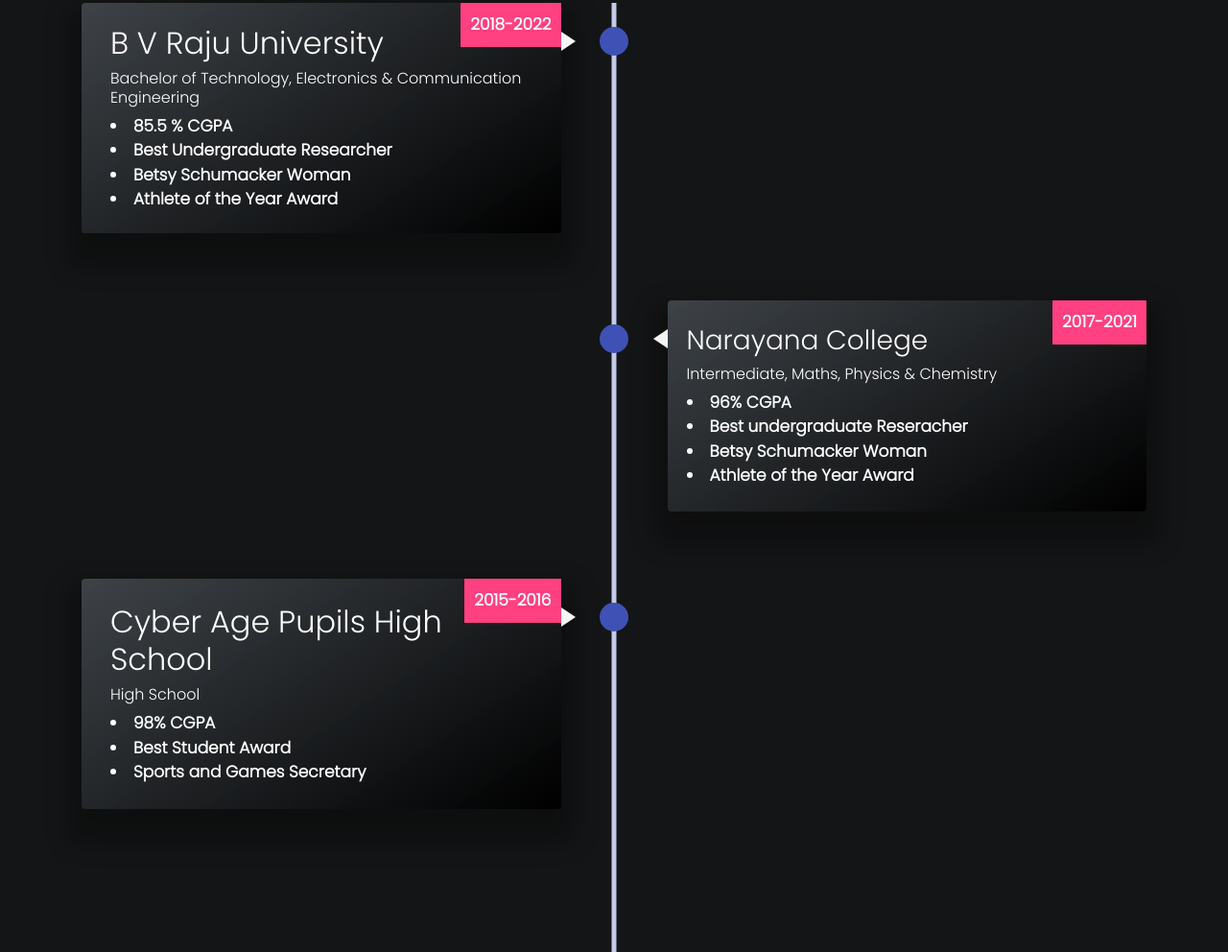
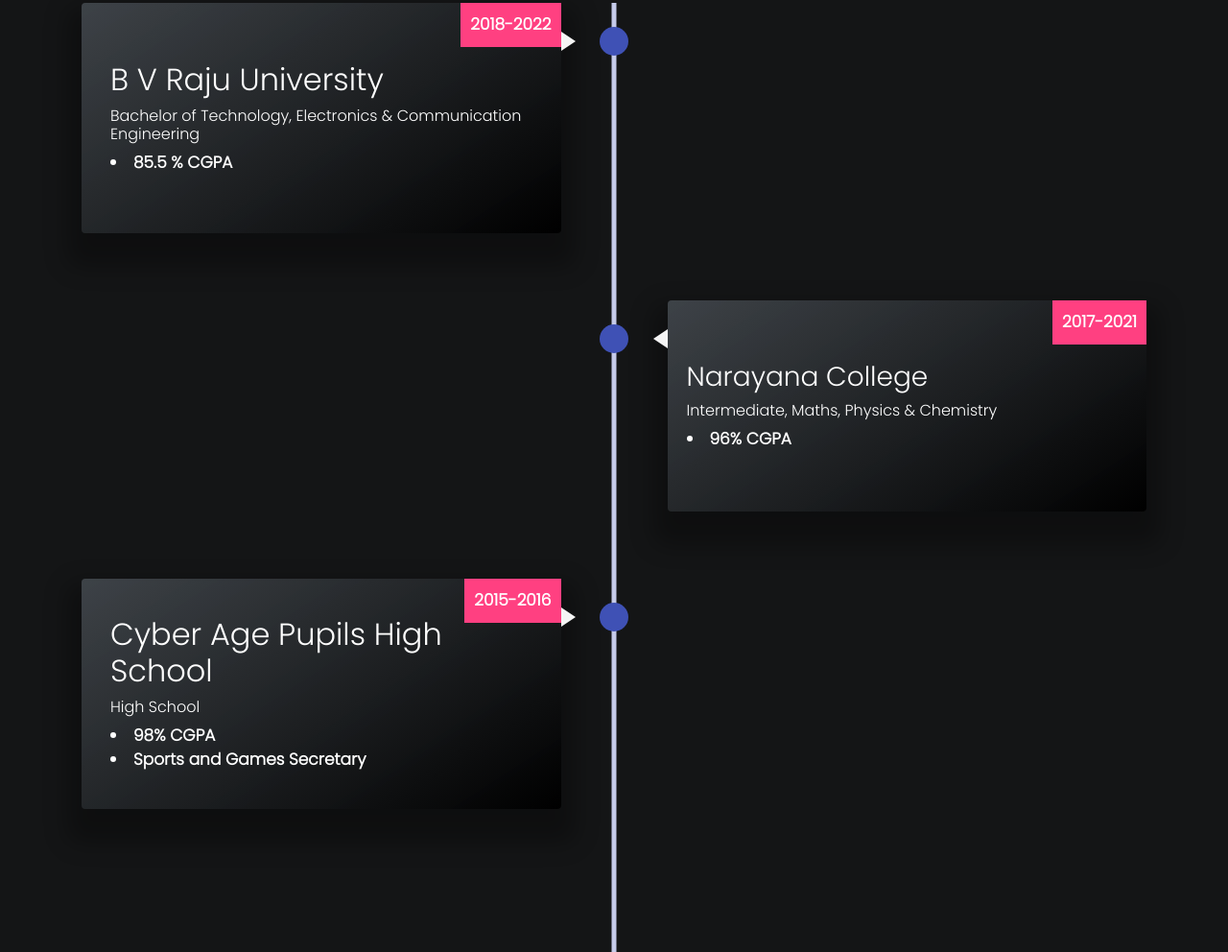
Before and after one commit to Neyyanjayesh/My-Website, a plain HTML site: page education.html in a window 1280 px wide. Shown: the part 1151-2143 px from the top of the page at 96% size. Drawn offline with nearby package versions, Linux system fonts and the light colour scheme; some icons are missing; files whose address does not match are found by name.

Commit message:
Update education.html

```diff
--- a/education.html
+++ b/education.html
@@ -294,9 +294,6 @@
             <h2 class="timelineHeading">B V Raju University</h2>
             <h6>Bachelor of Technology, Electronics & Communication Engineering</h6>
             <li>85.5 % CGPA</li>
-            <li>Best Undergraduate Researcher</li>
-            <li>Betsy Schumacker Woman</li>
-            <li>Athlete of the Year Award</li>
         </div>
       </div>
    </div>
@@ -315,9 +312,7 @@
             <h3 class="timelineHeading2">Narayana College</h3>
             <h6>Intermediate, Maths, Physics & Chemistry</h6>
             <li>96% CGPA</li>
-            <li>Best undergraduate Reseracher</li>
-            <li>Betsy Schumacker Woman</li>
-            <li>Athlete of the Year Award</li>
+
         </div>
       </div>
 
@@ -336,7 +331,6 @@
             <h2 class="timelineHeading3">Cyber Age Pupils High School</h2>
             <h6>High School</h6>
             <li>98% CGPA</li>
-            <li>Best Student Award</li>
             <li>Sports and Games Secretary</li>
         </div>
       </div>
```
